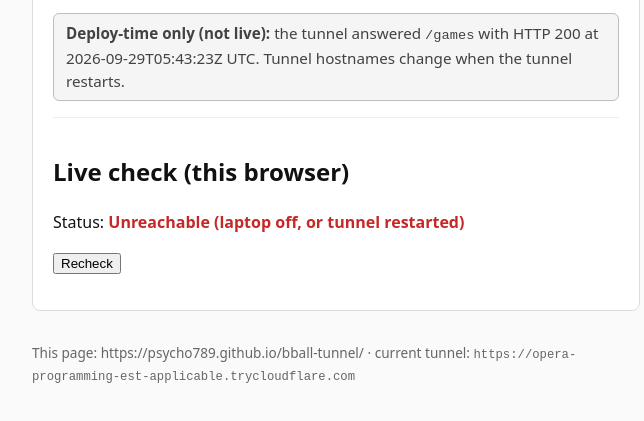
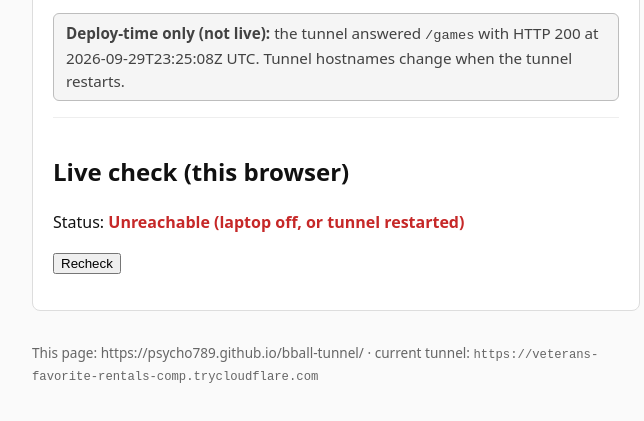
Before and after one commit to psycho789/bball-tunnel, a plain HTML site: page index.html in a window 1280 px wide. Shown: the part 369-790 px from the top of the page, 304-948 px from the left. Drawn offline with Linux system fonts and the light colour scheme; no server answers.

Commit message:
deploy: 2026-09-29T23:25:08Z

```diff
--- a/index.html
+++ b/index.html
@@ -27,13 +27,13 @@
     <p>An NBA win-probability model, charted play by play against Kalshi's live market price:
       15,098 games from 2015-16 to 2025-26, 1,445 of them with Kalshi prices.</p>
     <p class="links">
-      <a href="https://opera-programming-est-applicable.trycloudflare.com/games" target="_blank" rel="noopener noreferrer">Games: model vs market</a>
-      <a href="https://opera-programming-est-applicable.trycloudflare.com/research" target="_blank" rel="noopener noreferrer">Research: the models</a>
+      <a href="https://veterans-favorite-rentals-comp.trycloudflare.com/games" target="_blank" rel="noopener noreferrer">Games: model vs market</a>
+      <a href="https://veterans-favorite-rentals-comp.trycloudflare.com/research" target="_blank" rel="noopener noreferrer">Research: the models</a>
     </p>
     <p class="badge warn">Read-only share from a laptop: it is only up while that laptop is on. The backtest
       profit figures on the Money page are under review (a fill-timing issue), so start with Games.</p>
     <p class="badge meta"><strong>Deploy-time only (not live):</strong> the tunnel answered <code>/games</code>
-      with HTTP 200 at 2026-09-29T05:43:23Z UTC. Tunnel hostnames change when the tunnel restarts.</p>
+      with HTTP 200 at 2026-09-29T23:25:08Z UTC. Tunnel hostnames change when the tunnel restarts.</p>
     <div class="live">
       <h2>Live check (this browser)</h2>
       <p class="pending" id="hint">Checking…</p>
@@ -42,11 +42,11 @@
     </div>
   </div>
   <footer>
-    <p>This page: https://psycho789.github.io/bball-tunnel/ · current tunnel: <code>https://opera-programming-est-applicable.trycloudflare.com</code></p>
+    <p>This page: https://psycho789.github.io/bball-tunnel/ · current tunnel: <code>https://veterans-favorite-rentals-comp.trycloudflare.com</code></p>
   </footer>
   <script>
 (function () {
-  const WEB = "https://opera-programming-est-applicable.trycloudflare.com";
+  const WEB = "https://veterans-favorite-rentals-comp.trycloudflare.com";
 
   function setWeb(text, ok) {
     const el = document.getElementById("live-web");
```
